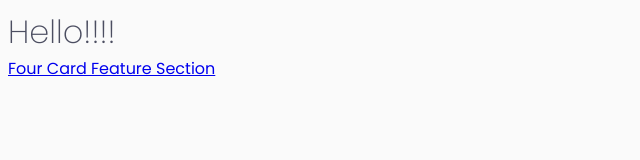
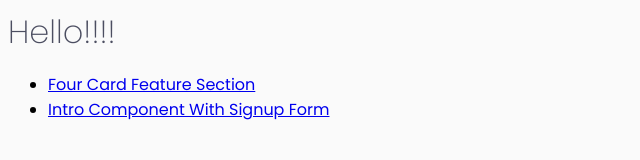
Before and after one commit to sadikatanisha/frontend-mentor-challenges, a plain HTML site: page index.html in a window 1280 px wide. Shown: the whole page, without its empty margins (0-640 px from the left). Drawn offline with Linux system fonts and the light colour scheme; files that its build step writes are made by us from their sources.

Commit message:
updated index.html

```diff
--- a/index.html
+++ b/index.html
@@ -10,8 +10,17 @@
   </head>
   <body>
     <h1>Hello!!!!</h1>
-    <a href="four-card-feature-section-master/index.html">
-      Four Card Feature Section</a
-    >
+    <ul>
+      <li>
+        <a href="four-card-feature-section-master/index.html">
+          Four Card Feature Section</a
+        >
+      </li>
+      <li>
+        <a href="./intro-component-with-signup-form-master/index.html">
+          Intro Component With Signup Form</a
+        >
+      </li>
+    </ul>
   </body>
 </html>
```
